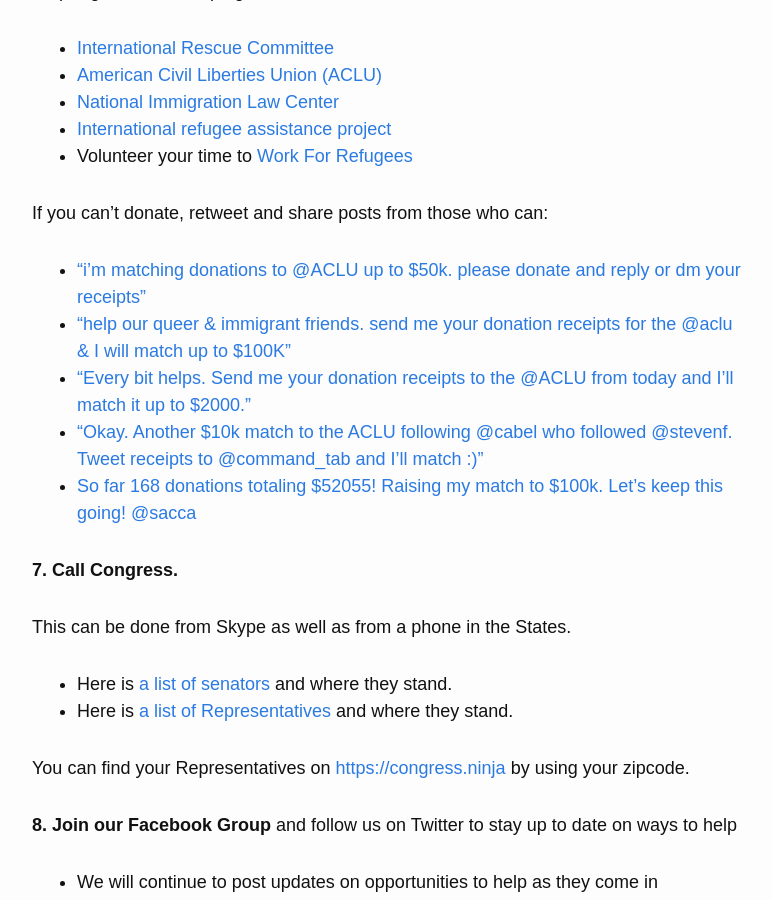
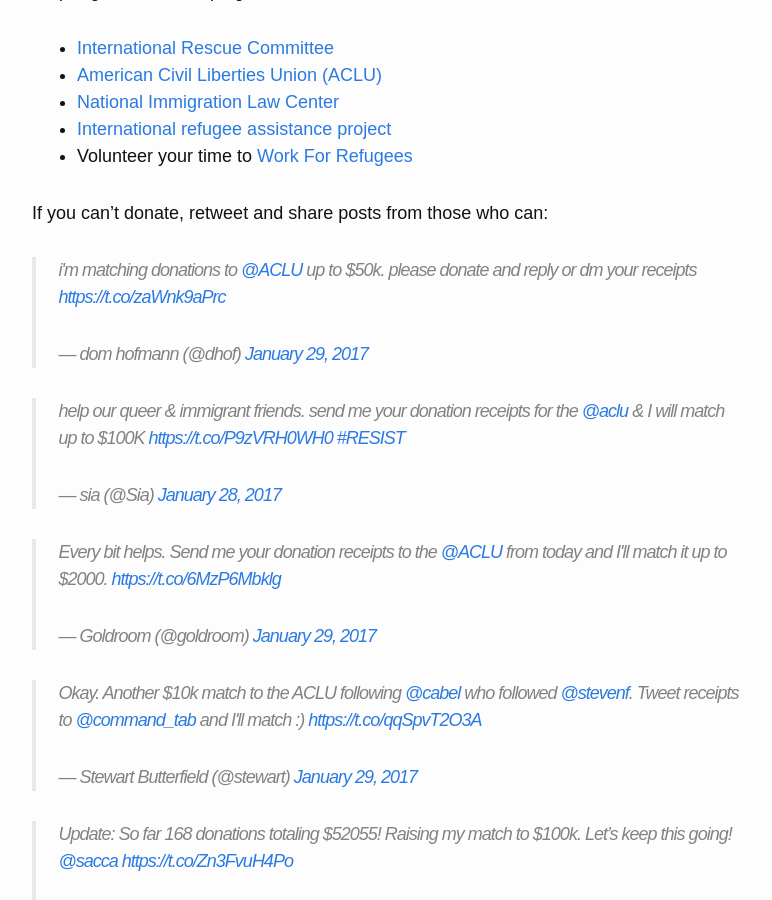
Before and after one commit to RichardLitt/stranded-by-trump, a Jekyll site: the page built from index.md, in a window 1280 px wide and 900 px high, scrolled down 3283 px. Shown: the whole window, without its empty margins (253-1025 px from the left). Built offline with Jekyll 4.4.1, drawn with Linux system fonts in a browser that asks for light colours; nearby versions of some CDN libraries; our own code applies the rules of GitHub Pages for plain Markdown files; some of the changed text lies outside the part shown.

Commit message:
Update Tweet

```diff
--- a/index.md
+++ b/index.md
@@ -102,11 +102,18 @@ Help organizations helping those in need.
 
 If you can’t donate, retweet and share posts from those who can:
 
-  * <a href="https://twitter.com/dhof/status/825525689533227008" target="_blank">"i'm matching donations to @ACLU up to  $50k. please donate and reply or dm your receipts"</a>
-  * <a href="https://twitter.com/Sia/status/825459576036220929" target="_blank">"help our queer & immigrant friends. send me your donation receipts for the @aclu & I will match up to $100K"</a>
-  * <a href="https://twitter.com/goldroom/status/825504681820450817" target="_blank">"Every bit helps. Send me your donation receipts to the @ACLU from today and I'll match it up to $2000."</a>
-  * <a href="https://twitter.com/stewart/status/825581768241606656" target="_blank">"Okay. Another $10k match to the ACLU following @cabel who followed @stevenf. Tweet receipts to @command_tab and I'll match :)"</a>
-  * <a href="https://twitter.com/tfadell/status/825745021513166848" target="_blank">So far 168 donations totaling $52055!  Raising my match to $100k.  Let’s keep this going! @sacca</a>
+<blockquote class="twitter-tweet" data-lang="en"><p lang="en" dir="ltr">i&#39;m matching donations to <a href="https://twitter.com/ACLU">@ACLU</a> up to  $50k. please donate and reply or dm your receipts <a href="https://t.co/zaWnk9aPrc">https://t.co/zaWnk9aPrc</a></p>&mdash; dom hofmann (@dhof) <a href="https://twitter.com/dhof/status/825525689533227008">January 29, 2017</a></blockquote>
+<script async src="//platform.twitter.com/widgets.js" charset="utf-8"></script>
+<blockquote class="twitter-tweet" data-lang="en"><p lang="en" dir="ltr">help our queer &amp; immigrant friends. send me your donation receipts for the <a href="https://twitter.com/ACLU">@aclu</a> &amp; I will match up to $100K <a href="https://t.co/P9zVRH0WH0">https://t.co/P9zVRH0WH0</a> <a href="https://twitter.com/hashtag/RESIST?src=hash">#RESIST</a></p>&mdash; sia (@Sia) <a href="https://twitter.com/Sia/status/825459576036220929">January 28, 2017</a></blockquote>
+<script async src="//platform.twitter.com/widgets.js" charset="utf-8"></script>
+<blockquote class="twitter-tweet" data-lang="en"><p lang="en" dir="ltr">Every bit helps. Send me your donation receipts to the <a href="https://twitter.com/ACLU">@ACLU</a> from today and I&#39;ll match it up to $2000. <a href="https://t.co/6MzP6Mbklg">https://t.co/6MzP6Mbklg</a></p>&mdash; Goldroom (@goldroom) <a href="https://twitter.com/goldroom/status/825504681820450817">January 29, 2017</a></blockquote>
+<script async src="//platform.twitter.com/widgets.js" charset="utf-8"></script>
+<blockquote class="twitter-tweet" data-lang="en"><p lang="en" dir="ltr">Okay. Another $10k match to the ACLU following <a href="https://twitter.com/cabel">@cabel</a> who followed <a href="https://twitter.com/stevenf">@stevenf</a>. Tweet receipts to <a href="https://twitter.com/command_tab">@command_tab</a> and I&#39;ll match :) <a href="https://t.co/qqSpvT2O3A">https://t.co/qqSpvT2O3A</a></p>&mdash; Stewart Butterfield (@stewart) <a href="https://twitter.com/stewart/status/825581768241606656">January 29, 2017</a></blockquote>
+<script async src="//platform.twitter.com/widgets.js" charset="utf-8"></script>
+<blockquote class="twitter-tweet" data-lang="en"><p lang="en" dir="ltr">Update: So far 168 donations totaling $52055!  Raising my match to $100k.  Let’s keep this going! <a href="https://twitter.com/sacca">@sacca</a> <a href="https://t.co/Zn3FvuH4Po">https://t.co/Zn3FvuH4Po</a></p>&mdash; Tony Fadell (@tfadell) <a href="https://twitter.com/tfadell/status/825745021513166848">January 29, 2017</a></blockquote>
+<script async src="//platform.twitter.com/widgets.js" charset="utf-8"></script>
+<blockquote class="twitter-tweet" data-lang="en"><p lang="en" dir="ltr">Okay: the amazing <a href="https://twitter.com/natfriedman">@natfriedman</a> is *also* going to match $50k. (Even if he&#39;s not tagged.) So you get a 3X multiplier by donating now.</p>&mdash; Patrick Collison (@patrickc) <a href="https://twitter.com/patrickc/status/825804280577679360">January 29, 2017</a></blockquote>
+<script async src="//platform.twitter.com/widgets.js" charset="utf-8"></script>
 
 **7. Call Congress.**
 
```
